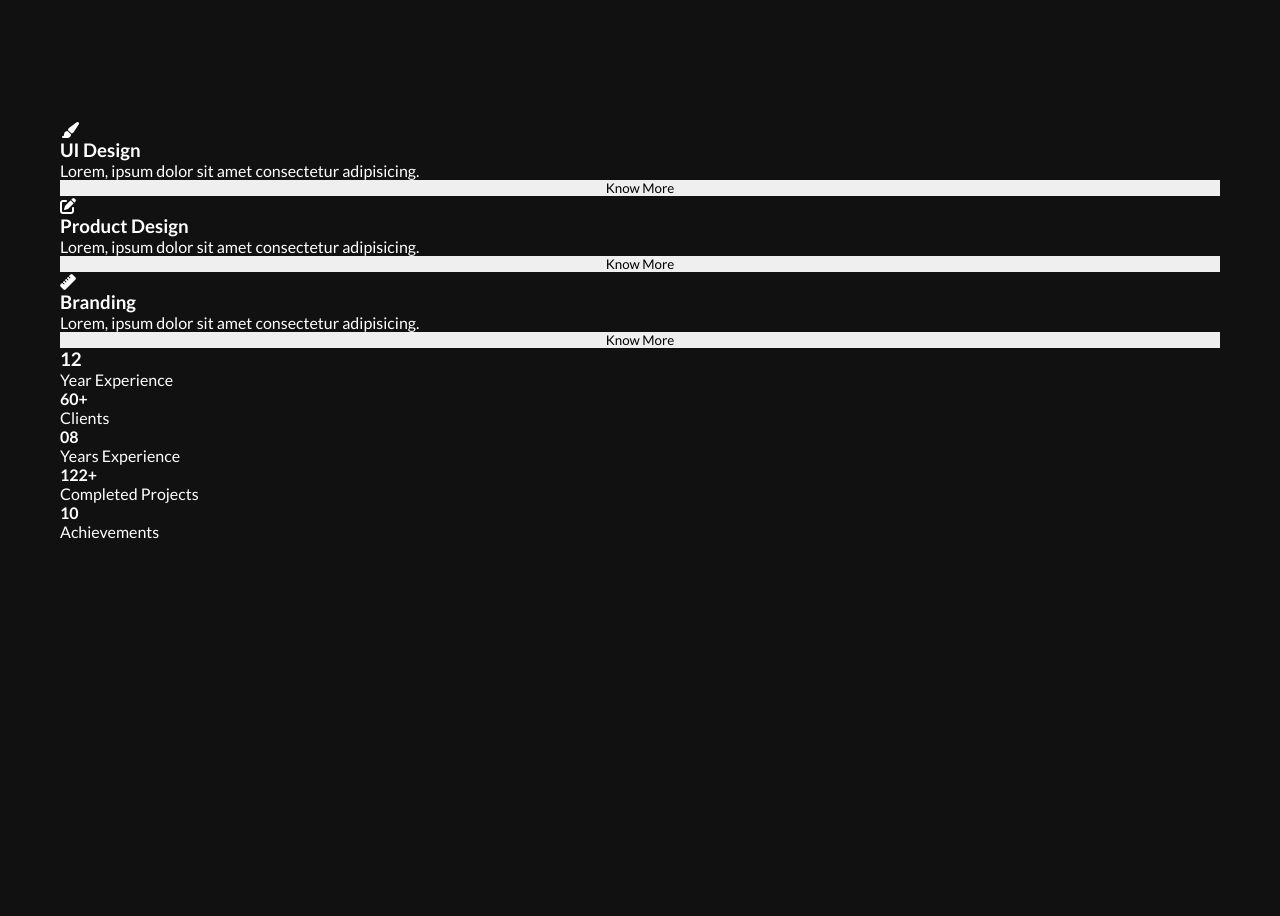
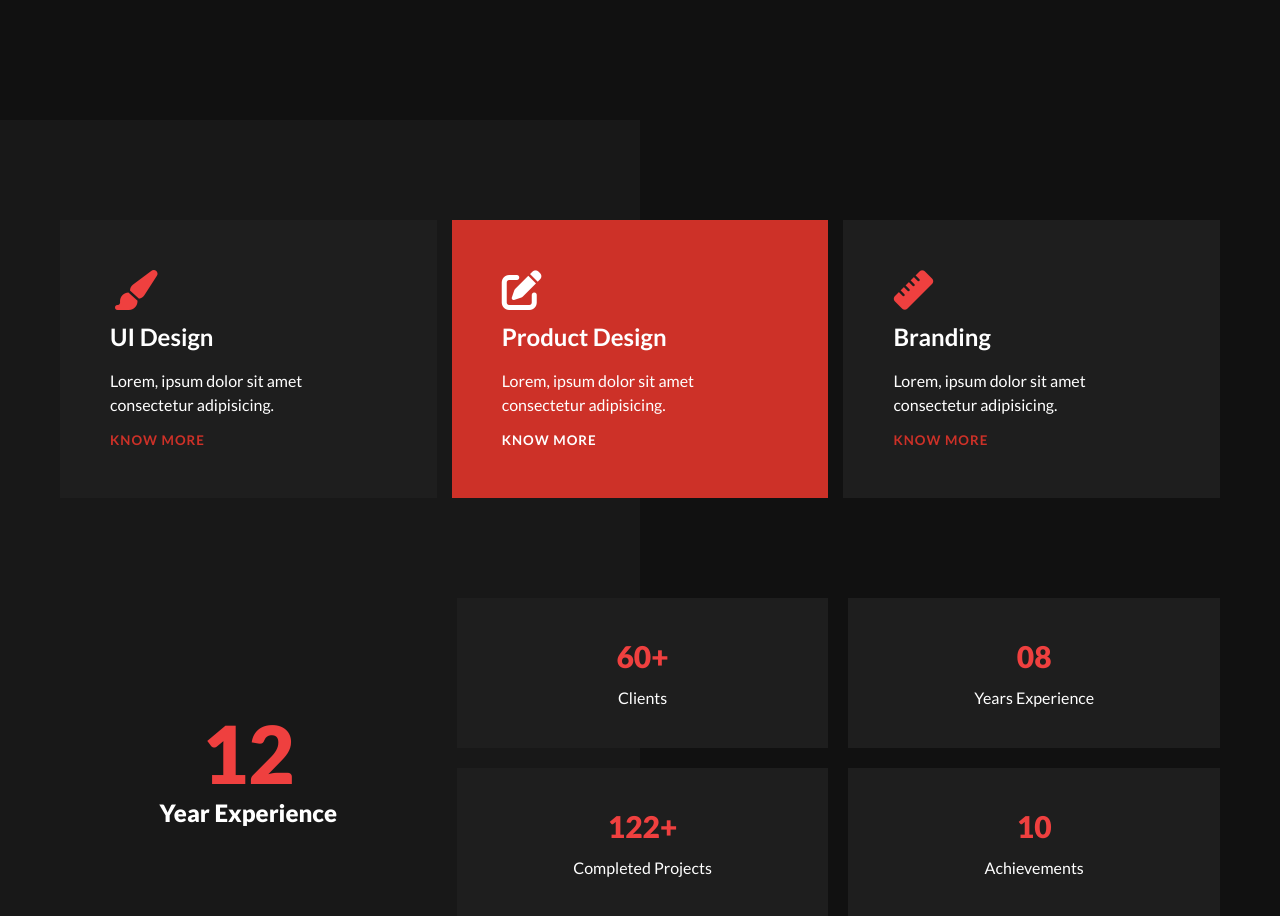
Before and after one commit to chandrashekhar-meshram/React---Portfolio, a React (Create React App) app: page / in a window 1280 px wide. Shown: the part 660-1576 px from the top of the page. Before the commit the page ends 1201 px from the top, so only its background shows below. Built offline with nearby package versions, Linux system fonts and the light colour scheme.

Commit message:
ServicesExperience CSS added

```diff
--- a/src/style.css
+++ b/src/style.css
@@ -157,3 +157,142 @@ header .header-inner {
   background: transparent;
 }
 /* Banner - end  */
+
+/* ServicesExperience - start  */
+.services-experience {
+  padding: 100px 0px;
+  position: relative;
+}
+
+.services-experience::before {
+  content: "";
+  position: absolute;
+  left: 0;
+  height: 100%;
+  top: 0;
+  bottom: 0;
+  background: var(--dark-light);
+  width: 50%;
+  z-index: -1;
+}
+
+.services,
+.experiences,
+.portfolios {
+  display: flex;
+  flex-wrap: wrap;
+  justify-content: space-between;
+  align-items: center;
+}
+
+.services .service {
+  flex: 0 0 calc(33.33% - 10px);
+  max-width: calc(33.33% - 10px);
+  width: 100%;
+  background: #1e1e1e;
+  padding: 50px;
+  transition: 0.3s;
+}
+
+.service i {
+  margin-bottom: 10px;
+  font-size: 40px;
+  color: var(--red-text);
+}
+
+.service h3 {
+  font-size: 24px;
+  line-height: 34px;
+  margin-bottom: 15px;
+}
+.service p {
+  font-size: 16px;
+  line-height: 24px;
+  margin-bottom: 15px;
+}
+
+.service .btn {
+  justify-content: flex-start;
+  background: none;
+  color: var(--red);
+  font-weight: 700;
+  text-transform: uppercase;
+  letter-spacing: 1px;
+}
+
+.services .service.active,
+.services .service:hover {
+  background: var(--red);
+}
+
+.service.active i,
+.service:hover i,
+.service.active .btn,
+.service:hover .btn {
+  color: var(--light);
+}
+
+.service .btn:hover {
+  transform: translateX(10px);
+}
+
+.experiences {
+  margin-top: 100px;
+}
+
+.experience {
+  flex: 0 0 calc(33.33% - 10px);
+  max-width: calc(33.33% - 10px);
+  width: 100%;
+  display: flex;
+  flex-direction: column;
+  justify-content: center;
+  align-items: center;
+}
+
+.experience h3 {
+  color: var(--red-text);
+  font-size: 80px;
+  line-height: 90px;
+  font-weight: 900;
+}
+
+.experience p {
+  font-size: 24px;
+  line-height: 30px;
+  font-weight: 900;
+}
+
+.portfolios {
+  flex: 0 0 calc(66.66% - 10px);
+  max-width: calc(66.66% - 10px);
+  width: 100%;
+  display: flex;
+}
+
+.portfolio {
+  flex: 0 0 calc(50% - 10px);
+  max-width: calc(50% - 10px);
+  width: 100%;
+  display: flex;
+  flex-direction: column;
+  justify-content: center;
+  align-items: center;
+  background: #1e1e1e;
+  margin-bottom: 20px;
+  height: 150px;
+}
+
+.portfolio h4 {
+  font-size: 30px;
+  line-height: 40px;
+  color: var(--red-text);
+  font-weight: 900;
+}
+
+.portfolio p {
+  font-size: 16px;
+  line-height: 24px;
+  margin-top: 10px;
+}
+/* ServicesExperience - end  */
```
